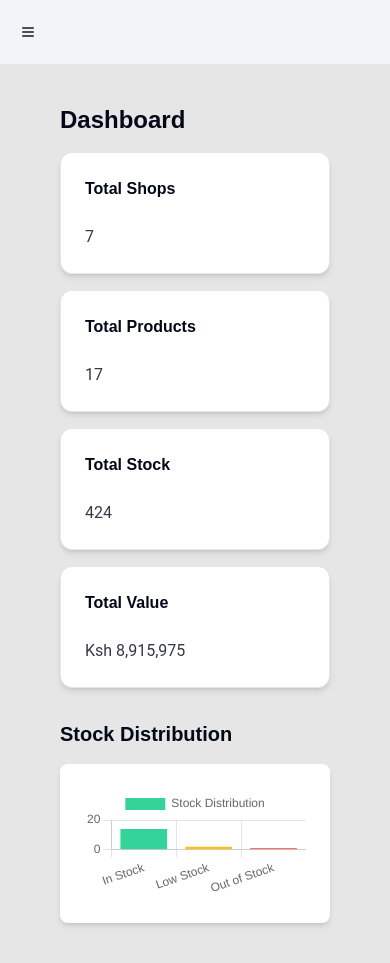
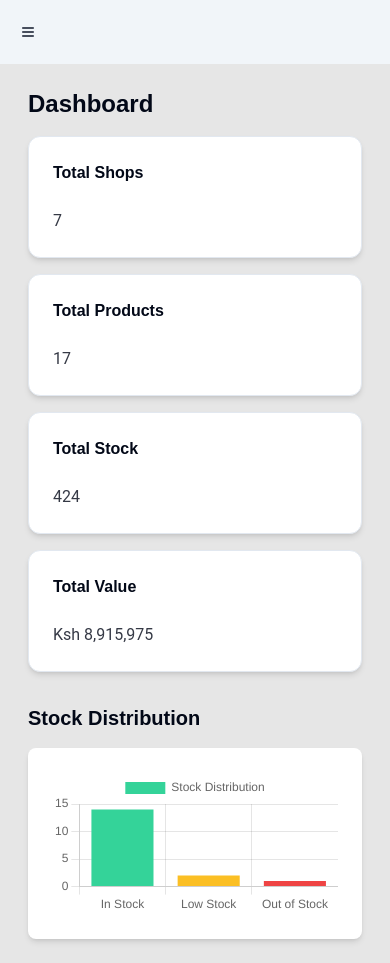
Before and after one commit to NOBERT167/ShopYangu, a Next.js app: page /dashboard in a window 390 px wide. Built offline with nearby package versions, Linux system fonts and the light colour scheme; data requests are answered from the project's data file.

Commit message:
reduced padding on dashboard on mobile devices

```diff
--- a/app/dashboard/page.tsx
+++ b/app/dashboard/page.tsx
@@ -132,7 +132,7 @@ const Dashboard = () => {
   if (!isClient) return null;
 
   return (
-    <div className="p-10 w-full relative">
+    <div className="px-2 md:px-10 py-6 w-full relative">
       <h1 className="text-2xl md:text-4xl font-bold font-montserrat mb-4">
         Dashboard
       </h1>
```
